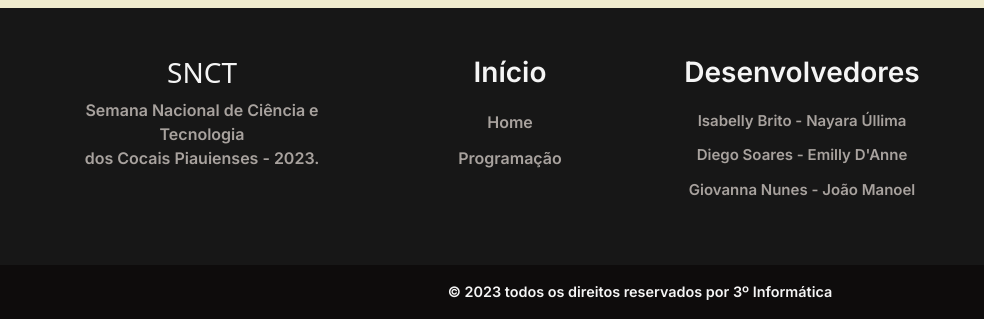
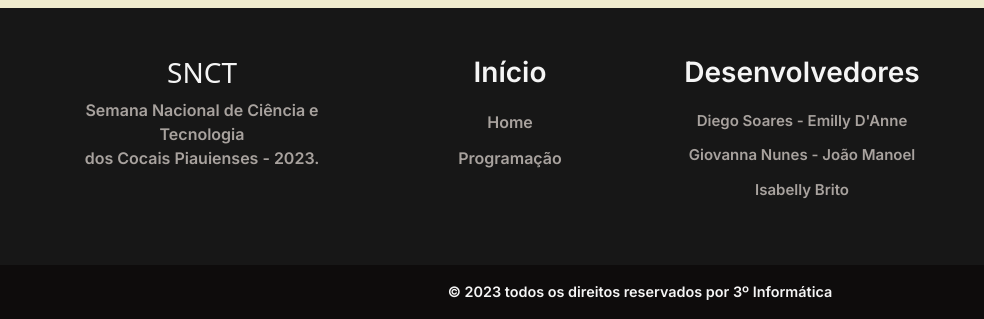
Before and after one commit to SNCT2023/github.io, a plain HTML site: page index.html in a window 1280 px wide. Shown: the part 944-1263 px from the top of the page, 0-984 px from the left. Drawn offline with nearby package versions, Linux system fonts and the light colour scheme.

Commit message:
commit final

```diff
--- a/index.html
+++ b/index.html
@@ -86,9 +86,9 @@
             </ul>
             <ul class="footer-list" style="font-size: 15px;">
             <li><h3>Desenvolvedores</h3></li>
-            <li><a href="https://www.instagram.com/isabellybrt_/" class="footer-link">Isabelly Brito -</a> <a href="https://www.instagram.com/nayara_ullima/" class="footer-link">Nayara Úllima</a></li>
             <li><a href="https://www.instagram.com/diego_x7s/" class="footer-link">Diego Soares -</a> <a href="https://www.instagram.com/emillysil_va/" class="footer-link">Emilly D'Anne</a></li>
             <li><a href="https://www.instagram.com/_giiovannanunes/" class="footer-link">Giovanna Nunes -</a> <a href="https://www.instagram.com/netunobeyours/" class="footer-link">João Manoel</a></li>
+            <li><a href="https://www.instagram.com/isabellybrt_/" class="footer-link">Isabelly Brito</a></li>
             </ul>
 
             <div id="footer_subscribe"><h3>Suporte</h3>
```
